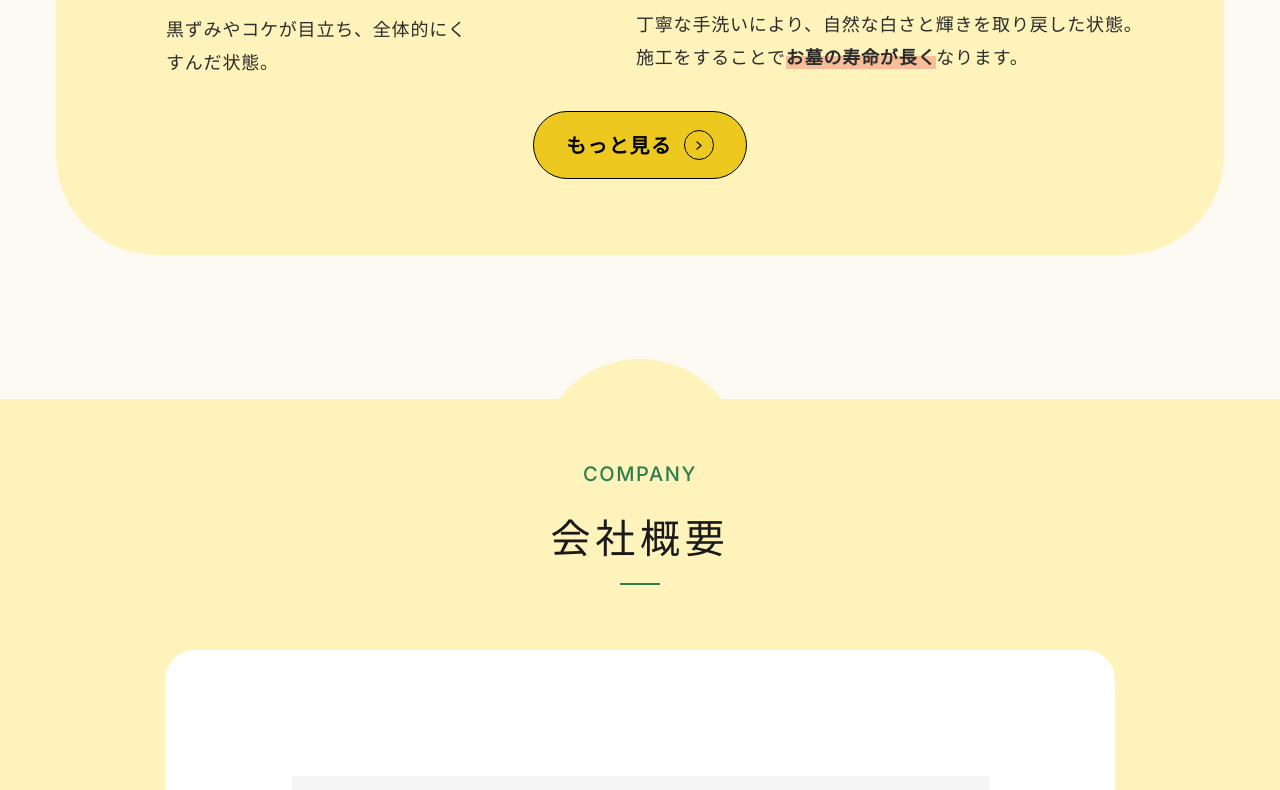
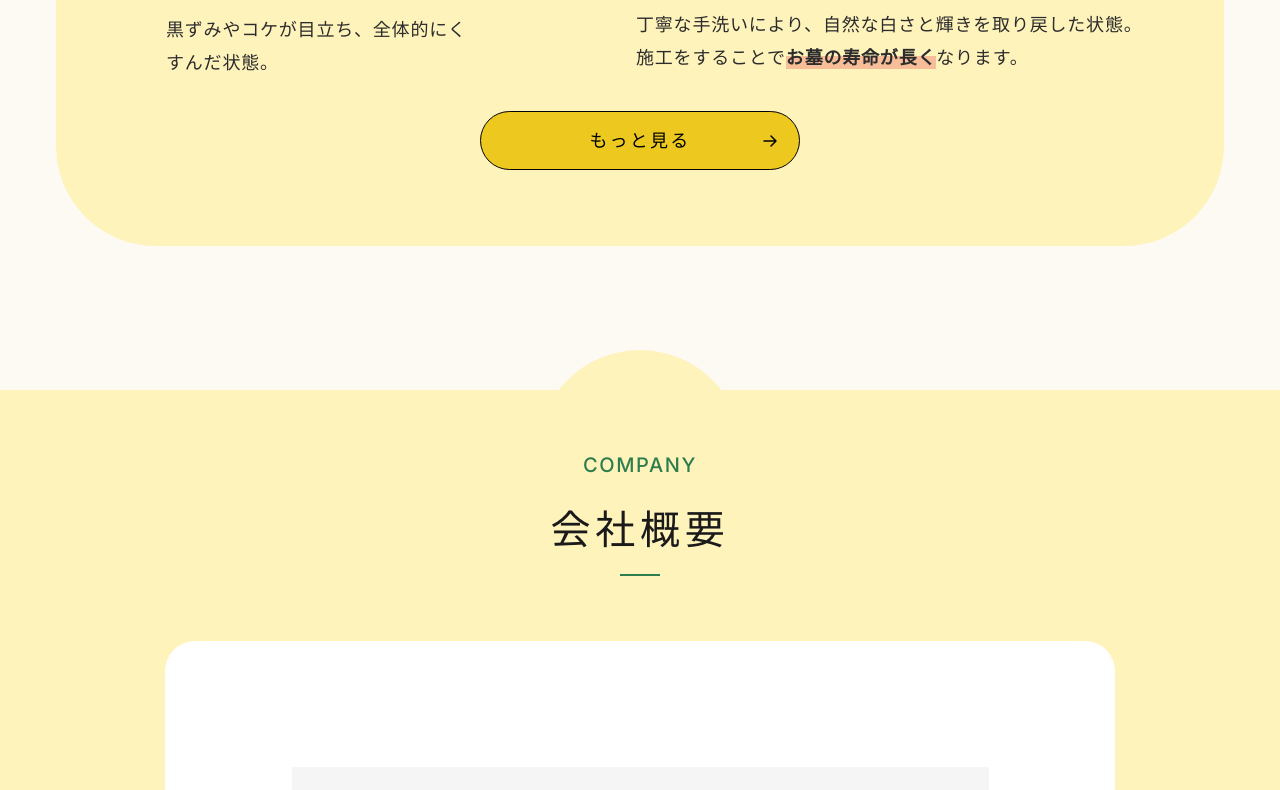
Before and after one commit to jyunnnji/gofuku-sekizai-hp, a Next.js app: page / in a window 1280 px wide. Shown: the part 5650-6440 px from the top of the page. Built offline with nearby package versions, Linux system fonts and the light colour scheme; grey boxes are pictures that could not be loaded.

Commit message:
ボタンのアイコンを→に修正

```diff
--- a/components/News.tsx
+++ b/components/News.tsx
@@ -105,9 +105,9 @@ export default function News() {
             >
               もっと見る
             </span>
-            <span className="w-[20.8px] h-[20.8px] rounded-[10.4px] bg-[#edc920] border border-black flex items-center justify-center shrink-0 transition-colors group-hover:bg-[#d4b31e] text-[#1a1a1a] group-hover:text-white">
-              <ArrowIcon />
-            </span>
+            <svg width="18" height="18" viewBox="0 0 18 18" fill="none">
+              <path d="M3 9H15M15 9L10 4M15 9L10 14" stroke="currentColor" strokeWidth="1.5" strokeLinecap="round" strokeLinejoin="round" />
+            </svg>
           </Link>
         </div>
       </div>
--- a/components/Works.tsx
+++ b/components/Works.tsx
@@ -156,19 +156,13 @@ export default function Works() {
           <div className="flex justify-center mt-[33px]">
             <Link
               href="/works"
-              className="group relative inline-flex items-center gap-3 bg-[#edc920] border border-black rounded-full px-8 h-[68px] hover:bg-[#d4b31e] transition-colors"
+              className="w-[320px] h-[59px] bg-[#edc920] border border-black rounded-full text-[18px] font-medium text-black tracking-[2.25px] hover:bg-[#d4b31e] transition-colors relative flex items-center justify-center"
+              style={{ fontFamily: "var(--font-inter), var(--font-noto-sans-jp)" }}
             >
-              <span
-                className="text-[20px] font-bold text-black tracking-[1.1px]"
-                style={{ fontFamily: "var(--font-noto-sans-jp)" }}
-              >
-                もっと見る
-              </span>
-              <span className="w-[30px] h-[30px] rounded-[50px] bg-[#edc920] border border-black flex items-center justify-center transition-colors group-hover:bg-[#d4b31e] text-[#1a1a1a] group-hover:text-white">
-                <svg width="6" height="9" viewBox="0 0 6 9" fill="none" xmlns="http://www.w3.org/2000/svg">
-                  <path d="M1 1L5 4.5L1 8" stroke="currentColor" strokeWidth="1.5" strokeLinecap="round" strokeLinejoin="round" />
-                </svg>
-              </span>
+              もっと見る
+              <svg className="absolute right-[20px]" width="18" height="18" viewBox="0 0 18 18" fill="none">
+                <path d="M3 9H15M15 9L10 4M15 9L10 14" stroke="currentColor" strokeWidth="1.5" strokeLinecap="round" strokeLinejoin="round" />
+              </svg>
             </Link>
           </div>
         </div>
```
